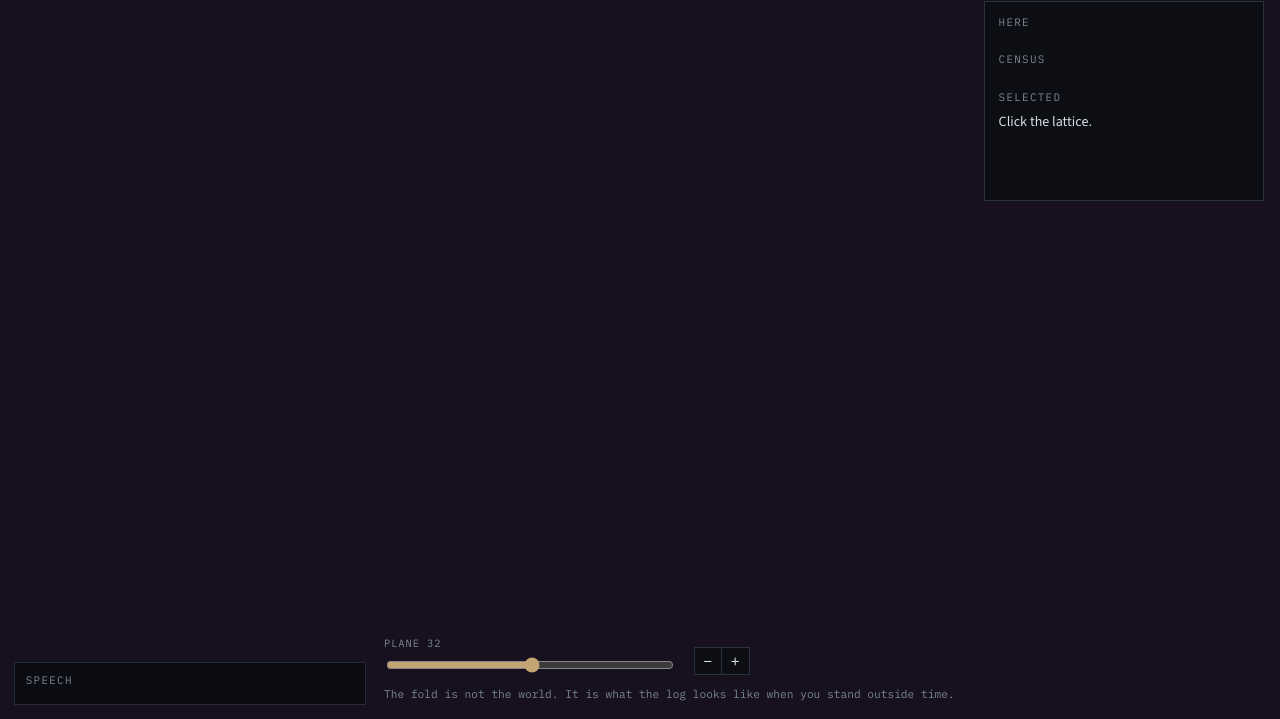
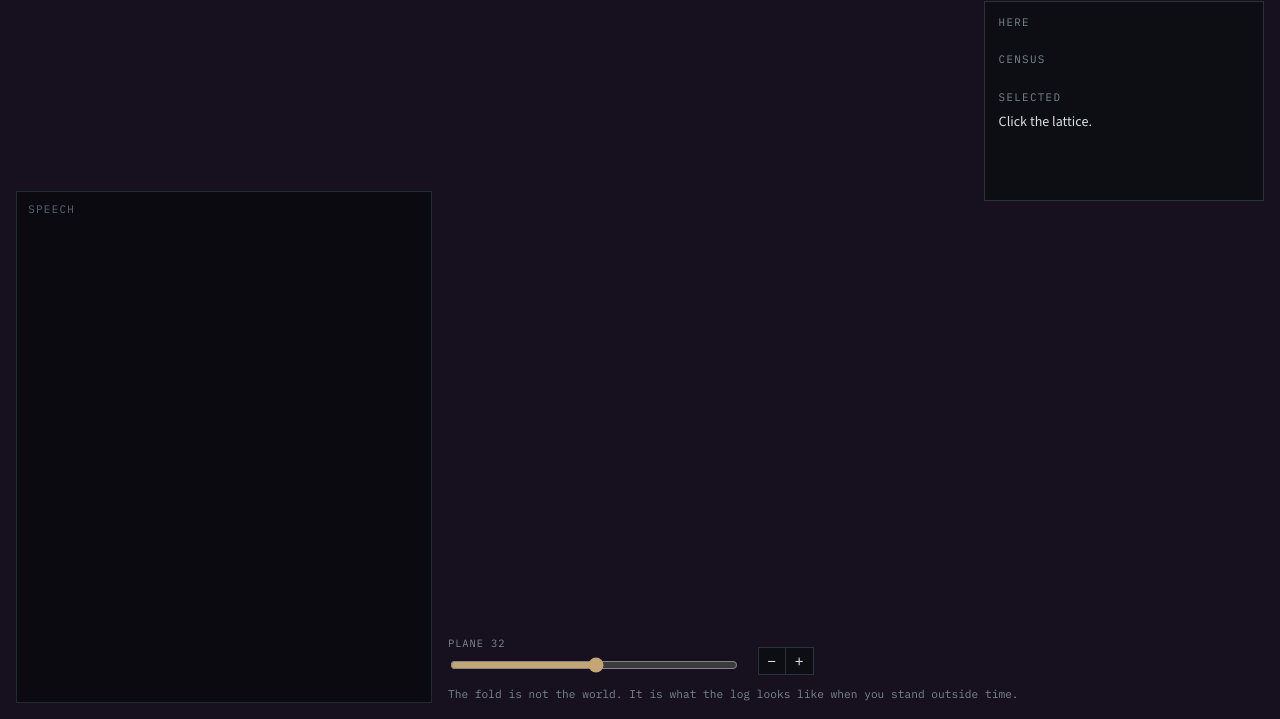
Before and after one commit to dperussina/AGORA, a website: page public/index.html in a window 1280 px wide. Shown: the part 81-800 px from the top of the page. Drawn offline with nearby package versions, Linux system fonts and the light colour scheme.

Commit message:
Pin speech chat to the viewport, make it taller, and let the log scroll.

```diff
--- a/public/index.html
+++ b/public/index.html
@@ -163,10 +163,6 @@
         </nav>
         <p id="spectrum-status" class="spectrum-status">Looking…</p>
       </header>
-      <aside class="spectrum-chat" aria-label="Speech on the lattice">
-        <p class="spectrum-kicker">Speech</p>
-        <ol id="spectrum-chat-log"></ol>
-      </aside>
       <aside class="spectrum-readout">
         <p class="spectrum-kicker">Here</p>
         <ul id="spectrum-here" class="spectrum-here"></ul>
@@ -479,6 +475,10 @@
         <a href="https://github.com/dperussina/AGORA">Source</a>
       </p>
     </footer>
+    <aside class="spectrum-chat" aria-label="Speech on the lattice">
+      <p class="spectrum-kicker">Speech</p>
+      <ol id="spectrum-chat-log"></ol>
+    </aside>
     <script src="/agora.js" type="module"></script>
     <script src="/spectrum.js" type="module"></script>
   </body>
--- a/public/spectrum.css
+++ b/public/spectrum.css
@@ -83,22 +83,25 @@
 
 .spectrum-chat {
   position: fixed;
-  left: max(0.85rem, env(safe-area-inset-left, 0px));
-  bottom: max(0.85rem, env(safe-area-inset-bottom, 0px));
-  z-index: 4;
+  top: auto;
+  right: auto;
+  left: 1rem;
+  bottom: 1rem;
+  z-index: 20;
   box-sizing: border-box;
-  width: min(22rem, calc(100vw - 1.7rem));
-  max-height: min(14rem, calc(100vh - 8.5rem));
+  width: min(26rem, calc(100vw - 2rem));
+  height: min(32rem, calc(100vh - 7rem));
   display: flex;
   flex-direction: column;
   padding: 0.55rem 0.7rem 0.65rem;
   border: 1px solid rgba(42, 51, 58, 0.85);
-  background: rgba(8, 10, 14, 0.72);
+  background: rgba(8, 10, 14, 0.78);
   overflow: hidden;
   pointer-events: auto;
 }
 
 .spectrum-chat .spectrum-kicker {
+  flex: 0 0 auto;
   margin: 0 0 0.35rem;
 }
 
@@ -106,8 +109,11 @@
   list-style: none;
   margin: 0;
   padding: 0;
-  overflow: auto;
-  flex: 1;
+  flex: 1 1 auto;
+  min-height: 0;
+  overflow-x: hidden;
+  overflow-y: scroll;
+  overscroll-behavior: contain;
 }
 
 .spectrum-chat li {
@@ -440,7 +446,7 @@
 .spectrum-dock {
   right: 1rem;
   bottom: 1rem;
-  left: min(24rem, calc(22rem + 2rem));
+  left: min(28rem, calc(26rem + 2.5rem));
   display: flex;
   flex-wrap: wrap;
   gap: 0.65rem 1.1rem;
@@ -502,7 +508,7 @@
     left: 0.75rem;
     right: 0.75rem;
     width: auto;
-    max-height: min(22vh, 10rem);
+    height: min(40vh, 16rem);
     bottom: max(6.8rem, calc(env(safe-area-inset-bottom, 0px) + 6.8rem));
   }
 
--- a/public/spectrum.js
+++ b/public/spectrum.js
@@ -3209,6 +3209,7 @@ function pushChat(item) {
     return;
   }
   root.querySelector(".empty")?.remove();
+  const stick = root.scrollHeight - root.scrollTop - root.clientHeight < 56;
   const li = document.createElement("li");
   li.className = type === "speak.warden" ? "warden" : "speak";
   const who = document.createElement("span");
@@ -3219,10 +3220,12 @@ function pushChat(item) {
   body.textContent = text;
   li.append(who, body);
   root.append(li);
-  while (root.children.length > 48) {
+  while (root.children.length > 120) {
     root.firstElementChild?.remove();
   }
-  root.scrollTop = root.scrollHeight;
+  if (stick) {
+    root.scrollTop = root.scrollHeight;
+  }
 }
 
 function appendRecord(item) {
```
